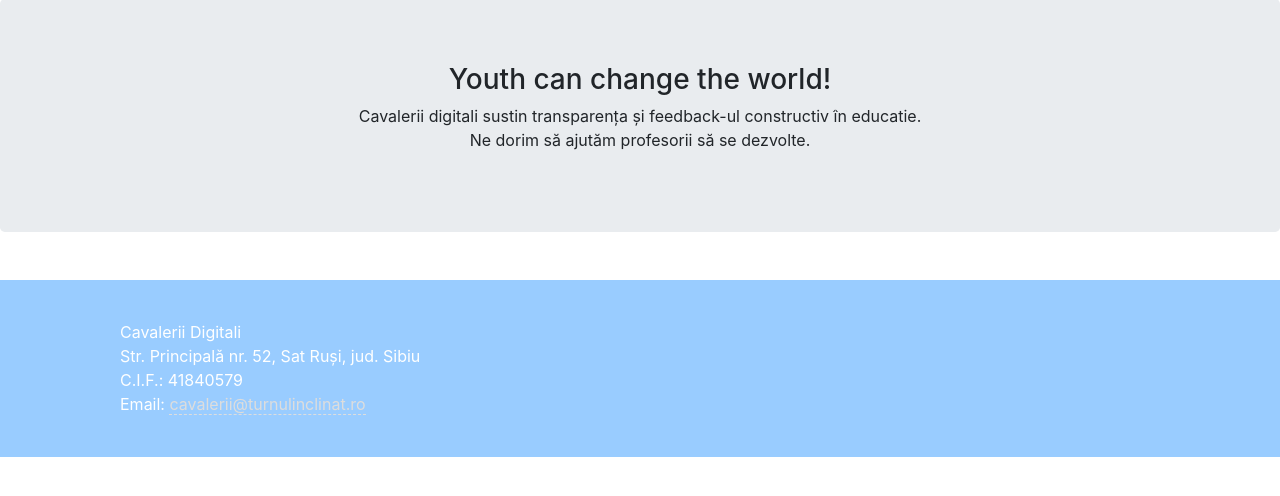
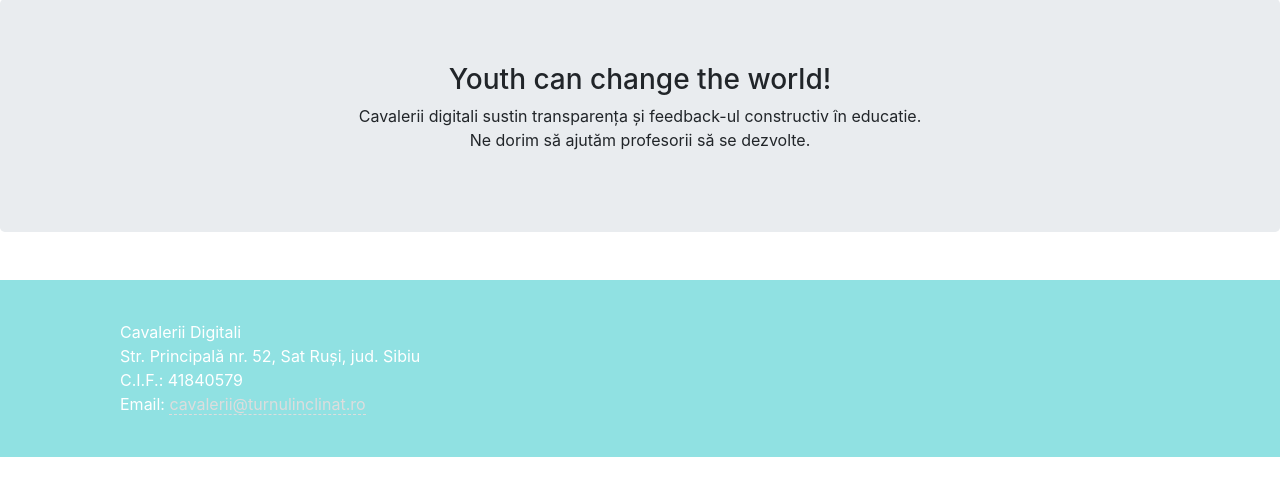
Before and after one commit to cavalerii/Youthero, a PHP site: page / in a window 1280 px wide. Shown: the part 60-556 px from the top of the page. Run offline with PHP 8.4, Linux system fonts and the light colour scheme; some libraries are stand-ins or nearby versions.

Commit message:
Update myStyle.css

```diff
--- a/myStyle.css
+++ b/myStyle.css
@@ -20,7 +20,7 @@
 
 footer {
 	padding: 40px 0 0 0;
-	background:#99ccff;
+	background:#90E1E2;
 	color: white;
 	text-align: left;
 }
```
